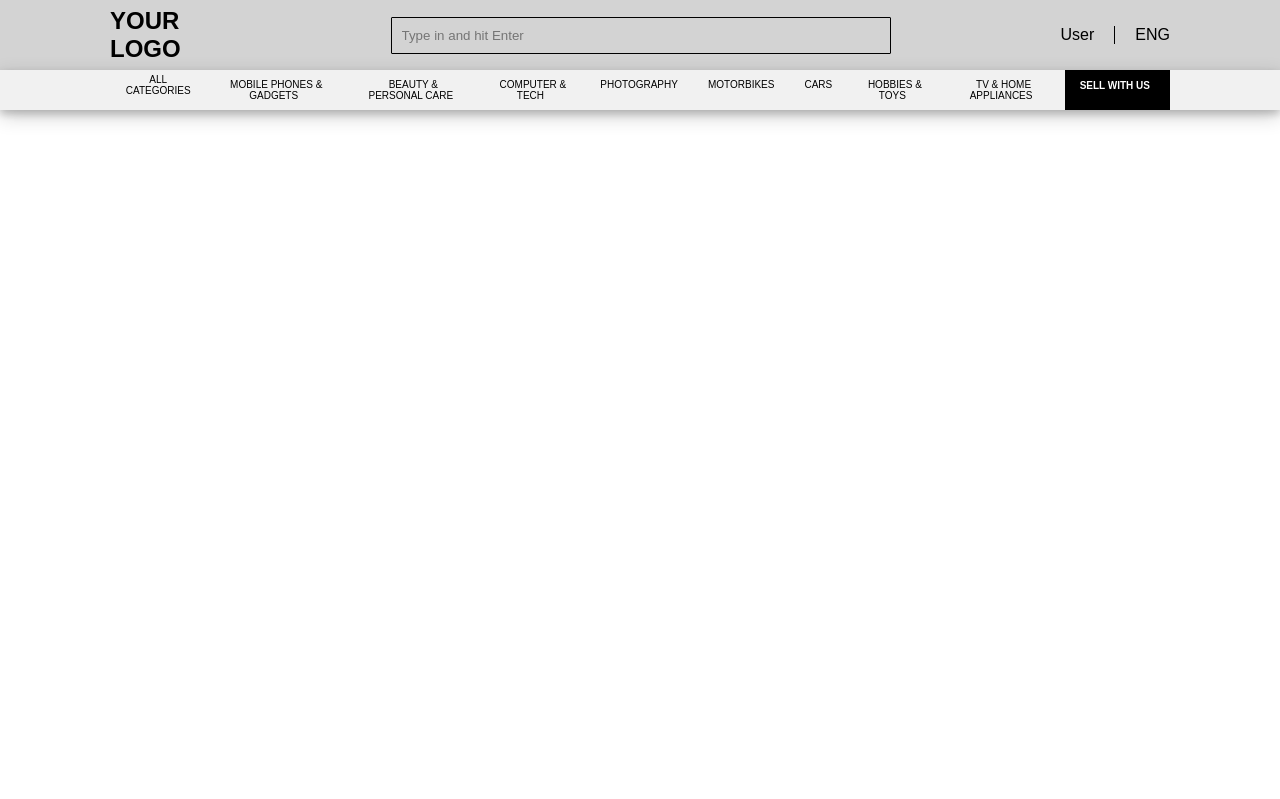
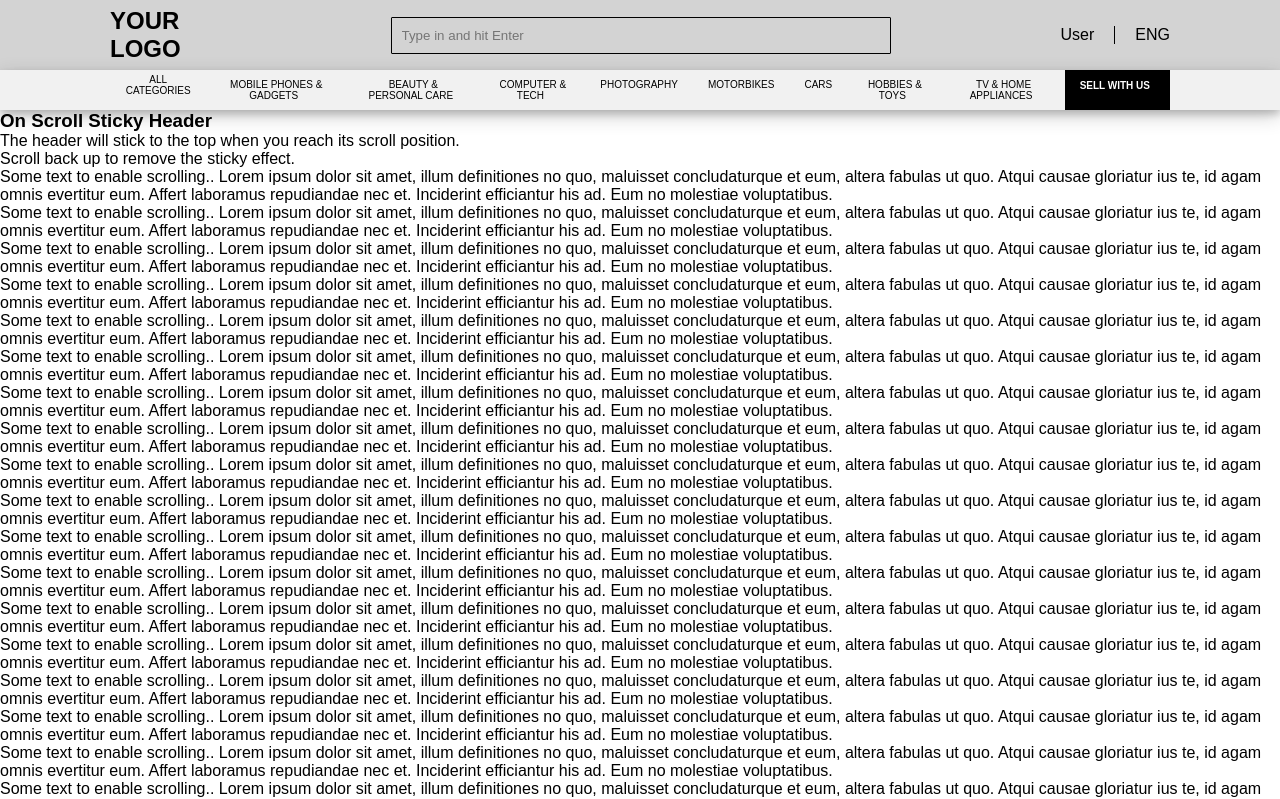
Before and after one commit to husinyusoff/Thrift-Store-Website-Assignment, a plain HTML site: page header.html in a window 1280 px wide. Shown: the top 799 px of the page. Drawn offline with Linux system fonts and the light colour scheme.

Commit message:
update the header to be sticky

```diff
--- a/header.html
+++ b/header.html
@@ -190,8 +190,8 @@
       </div>
     </div>
 
-    TEKAN CTRL+/ UNTUK UNCOMMENT. THIS DIV USED TO THE THE HEADER
-    <!-- <div class="content">
+    <!-- TEKAN CTRL+/ UNTUK UNCOMMENT. THIS DIV USED TO THE THE HEADER -->
+    <div class="content">
       <h3>On Scroll Sticky Header</h3>
       <p>
         The header will stick to the top when you reach its scroll position.
@@ -407,6 +407,6 @@
         laboramus repudiandae nec et. Inciderint efficiantur his ad. Eum no
         molestiae voluptatibus.
       </p>
-    </div> -->
+    </div>
   </body>
 </html>
```
